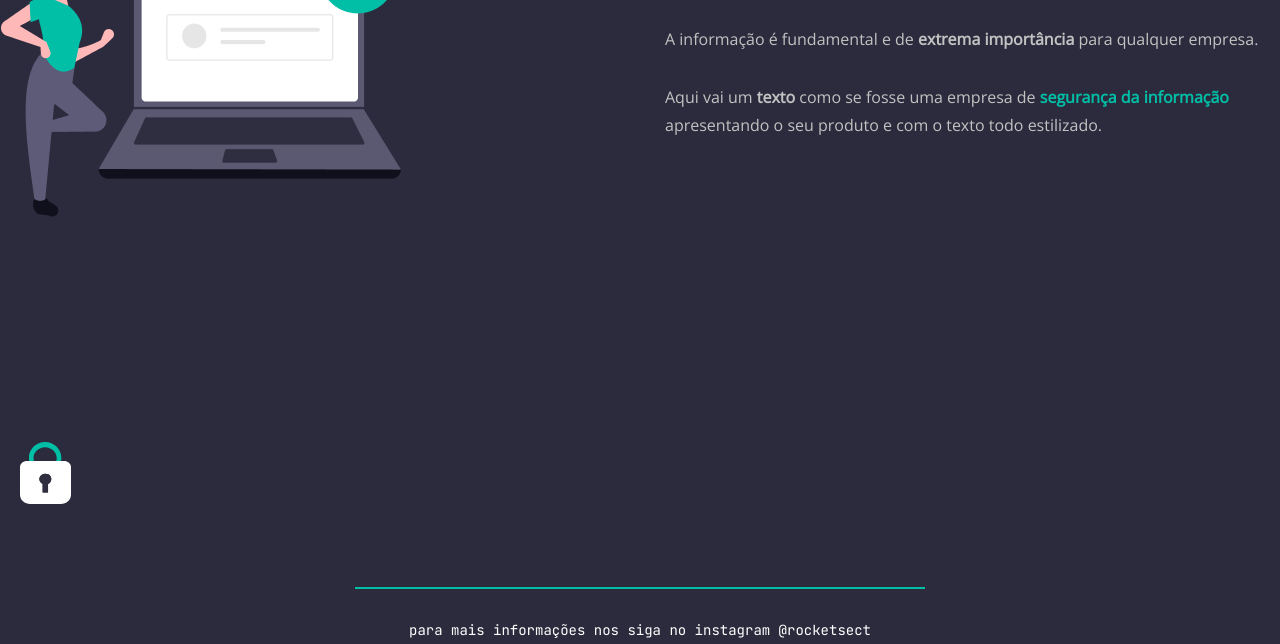
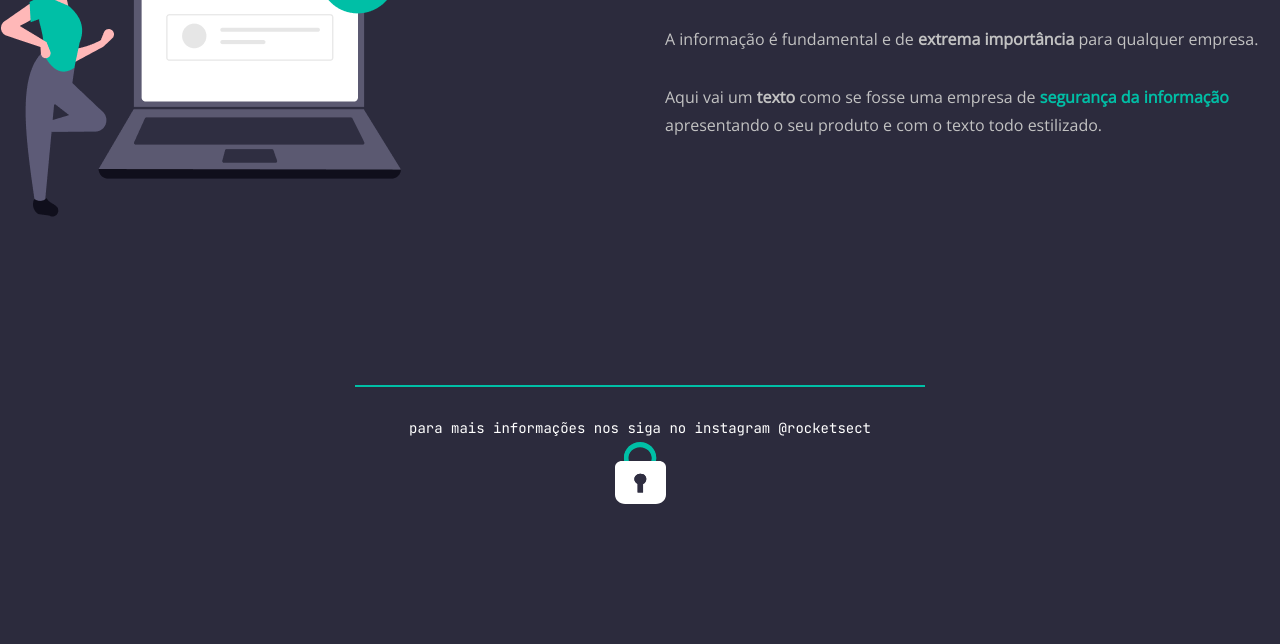
Before and after one commit to Gabriel-WilliamS/Rocket.sect, a plain HTML site: page index.html in a window 1280 px wide. Shown: the part 276-920 px from the top of the page. After the commit the page ends 800 px from the top, so only its background shows below. Drawn offline with nearby package versions, Linux system fonts and the light colour scheme.

Commit message:
Add files via upload

```diff
--- a/style.css
+++ b/style.css
@@ -48,8 +48,6 @@ nav ul li a {
 main {
   display: flex;
   justify-content: space-between;
-
-  margin-bottom: 370px;
 }
 
 main img {
@@ -87,8 +85,12 @@ footer {
   display: flex;
   justify-content: center;
   align-items: center;
+  flex-direction: column;
 
-  flex-direction: column;
+  position: fixed;
+  right: 50%;
+  transform: translateX(50%);
+  bottom: 20px;
 }
 
 footer .line {
@@ -106,7 +108,7 @@ footer p {
   color: white;
 }
 
-footer img {
+.padlock {
   position: fixed;
   bottom: 20px;
   left: 20px;
```
